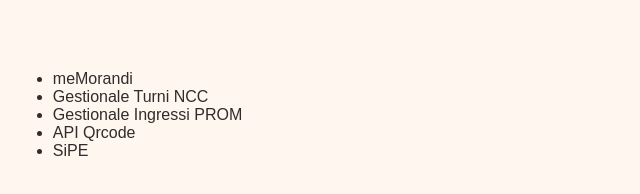
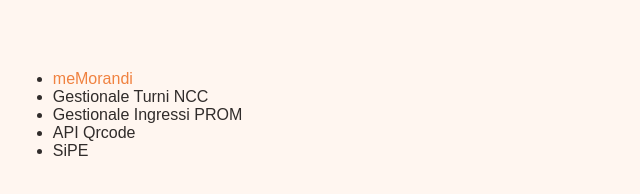
Before and after one commit to Pigrec/Pigrec, a plain HTML site: page index.html in a window 1280 px wide. Shown: the part 588-782 px from the top of the page, 0-640 px from the left. Drawn offline with Linux system fonts and the light colour scheme.

Commit message:
Update index.html

```diff
--- a/index.html
+++ b/index.html
@@ -21,7 +21,7 @@
         <p>Questa è una pagina di prova!</p>
         <p>Segue una lista dei progetti disponibili</p>
         <ul>
-            <li>meMorandi</li>
+            <li><a href="./meMorandi.html">meMorandi</a></li>
             <li>Gestionale Turni NCC</li>
             <li>Gestionale Ingressi PROM</li>
             <li>API Qrcode</li>
```
